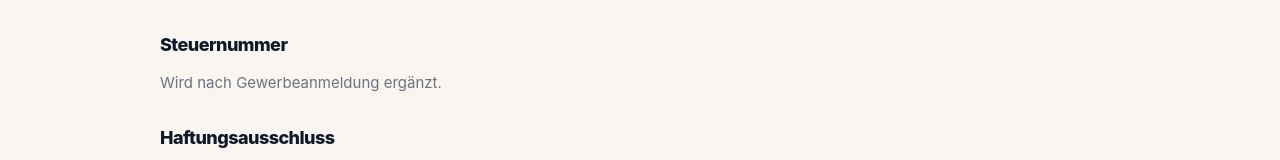
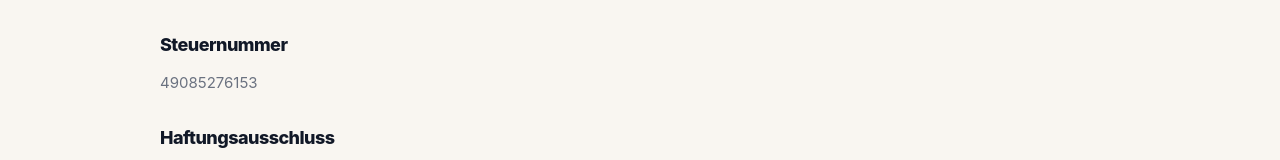
Before and after one commit to derbesteichbin/my-converter-site, a React (Vite) app in the folder client/: page /impressum in a window 1280 px wide. Shown: the part 522-682 px from the top of the page. Built offline with nearby package versions, Linux system fonts and the light colour scheme; no server answers.

Commit message:
Update Impressum with correct name and Steuernummer

```diff
--- a/client/src/pages/Impressum.jsx
+++ b/client/src/pages/Impressum.jsx
@@ -31,15 +31,15 @@ export default function Impressum() {
       <section>
         <h2>Verantwortlich für den Inhalt nach § 55 Abs. 2 RStV</h2>
         <p>
-          Arwand Moobed Mehdiabadi<br />
-          Suitbertus Str. 3<br />
+          Owjan Moobed Mehdiabadi<br />
+          Suitbertus Str. 5<br />
           40223 Düsseldorf
         </p>
       </section>
 
       <section>
         <h2>Steuernummer</h2>
-        <p>Wird nach Gewerbeanmeldung ergänzt.</p>
+        <p>49085276153</p>
       </section>
 
       <section>
```
Also changed, not shown: 1 other file (tests, documents, lock files or other folders).
